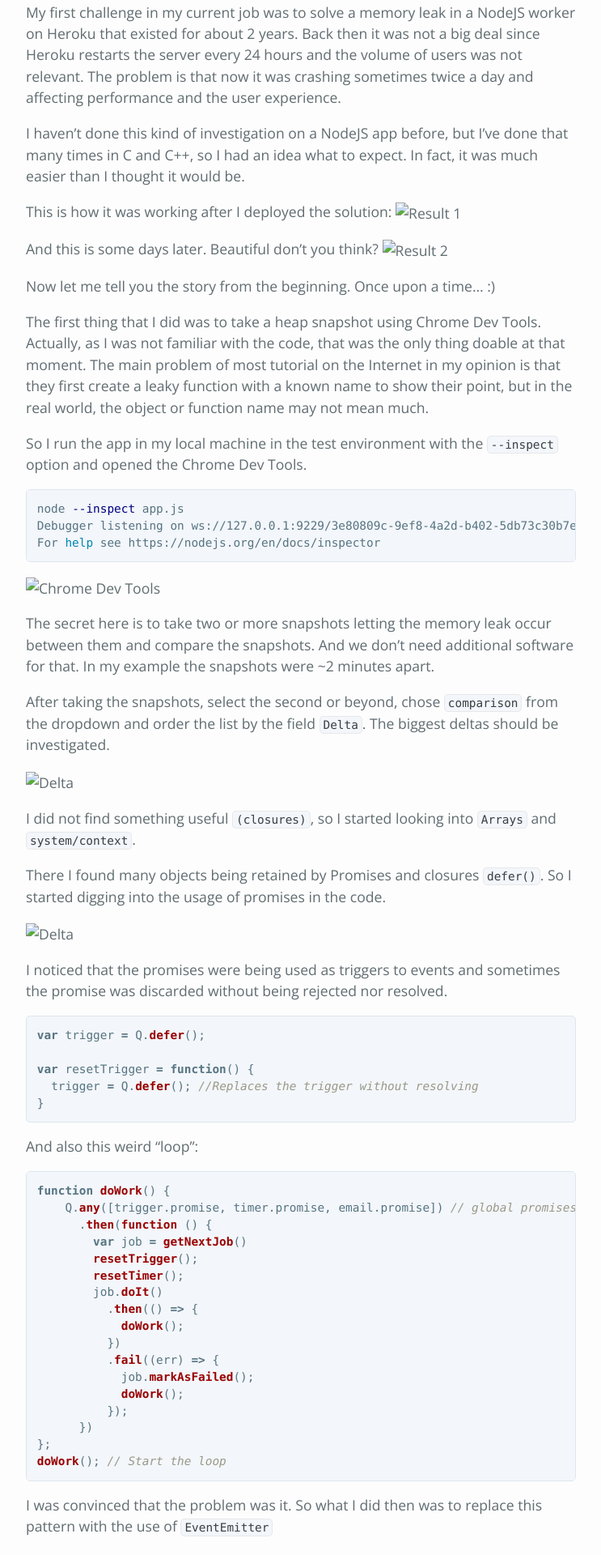
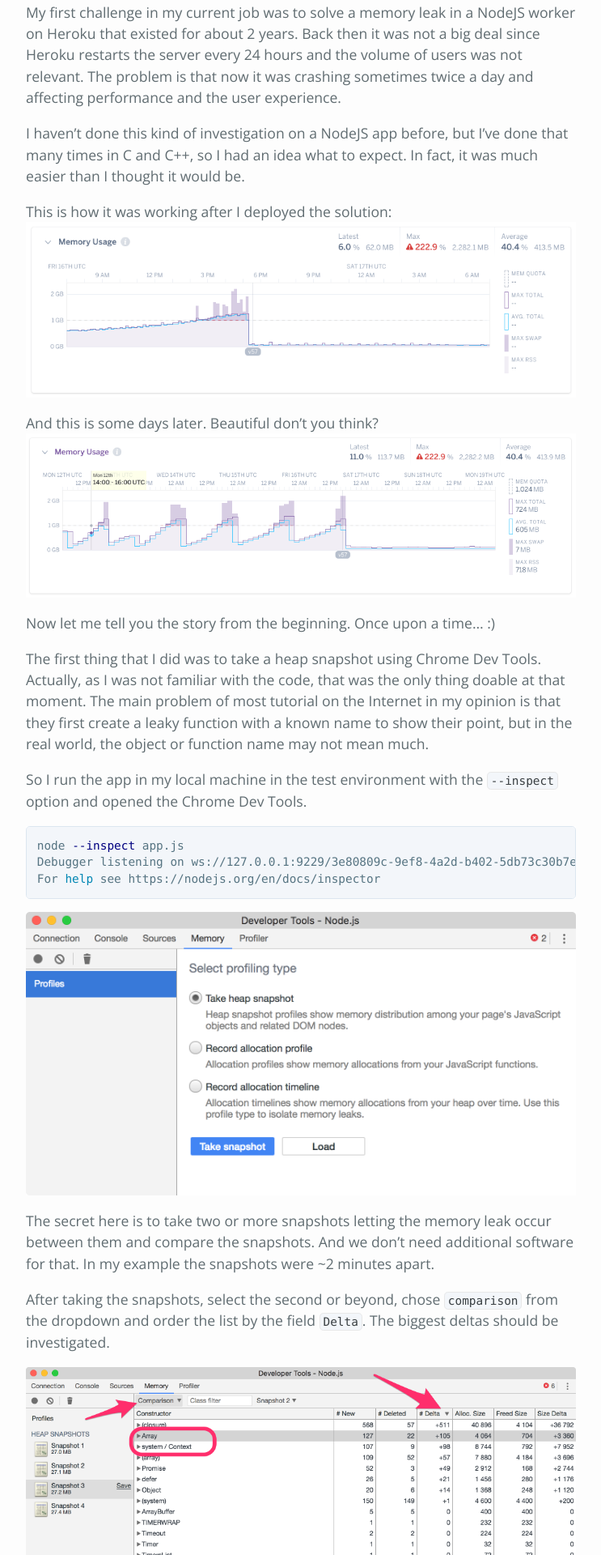
Before and after one commit to saulogt/saulogt.github.io, a Jekyll site: the page built from _posts/2017-10-11-memoryleak-in-node-js-q-defer.markdown, in a window 1280 px wide. Shown: the part 575-2495 px from the top of the page at 81% size, without its empty margins (268-1011 px from the left). Built offline with Jekyll 4.4.1, drawn with Linux system fonts in a browser that asks for light colours; comment, search, counter and statistics services are not loaded.

Commit message:
Broken images

````diff
--- a/_posts/2017-10-11-memoryleak-in-node-js-q-defer.markdown
+++ b/_posts/2017-10-11-memoryleak-in-node-js-q-defer.markdown
@@ -14,10 +14,10 @@
 I haven't done this kind of investigation on a NodeJS app before, but I've done that many times in C and C++, so I had an idea what to expect. In fact, it was much easier than I thought it would be.
 
 This is how it was working after I deployed the solution:
-![Result 1](/images/2017/08/memoryleak-sol1.png)
+![Result 1](/images/2017/10/memoryleak-sol1.png)
 
 And this is some days later. Beautiful don't you think?
-![Result 2](/images/2017/08/memoryleak-sol2.png)
+![Result 2](/images/2017/10/memoryleak-sol2.png)
 
 Now let me tell you the story from the beginning. Once upon a time... :)
 
@@ -32,19 +32,19 @@
 For help see https://nodejs.org/en/docs/inspector
 ```
 
-![Chrome Dev Tools](/images/2017/08/Developer_Tools_-_Node_js.png)
+![Chrome Dev Tools](/images/2017/10/Developer_Tools_-_Node_js.png)
 
 The secret here is to take two or more snapshots letting the memory leak occur between them and compare the snapshots. And we don't need additional software for that. In my example the snapshots were ~2 minutes apart.
 
 After taking the snapshots, select the second or beyond, chose `comparison` from the dropdown and order the list by the field `Delta`. The biggest deltas should be investigated.
 
-![Delta](/images/2017/08/Developer_Tools_delta.png)
+![Delta](/images/2017/10/Developer_Tools_delta.png)
 
 I did not find something useful `(closures)`, so I started looking into `Arrays` and `system/context`.
 
 There I found many objects being retained by Promises and closures `defer()`. So I started digging into the usage of promises in the code.
 
-![Delta](/images/2017/08/Developer_Tools_closures.png)
+![Delta](/images/2017/10/Developer_Tools_closures.png)
 
 I noticed that the promises were being used as triggers to events and sometimes the promise was discarded without being rejected nor resolved.
 
@@ -104,6 +104,6 @@
 
 And the most important thing, the memory leak is gone. The snapshot comparisons now displays deltas way nicer.
 
-![New Delta](/images/2017/08/Developer_Tools_newdelta.png)
+![New Delta](/images/2017/10/Developer_Tools_newdelta.png)
 
 After testing and deployed the tweak, the memory consumption chart on Heroku instantly dropped to 10% of the usual level and kept like that, as shown in the first picture of this article.
````
